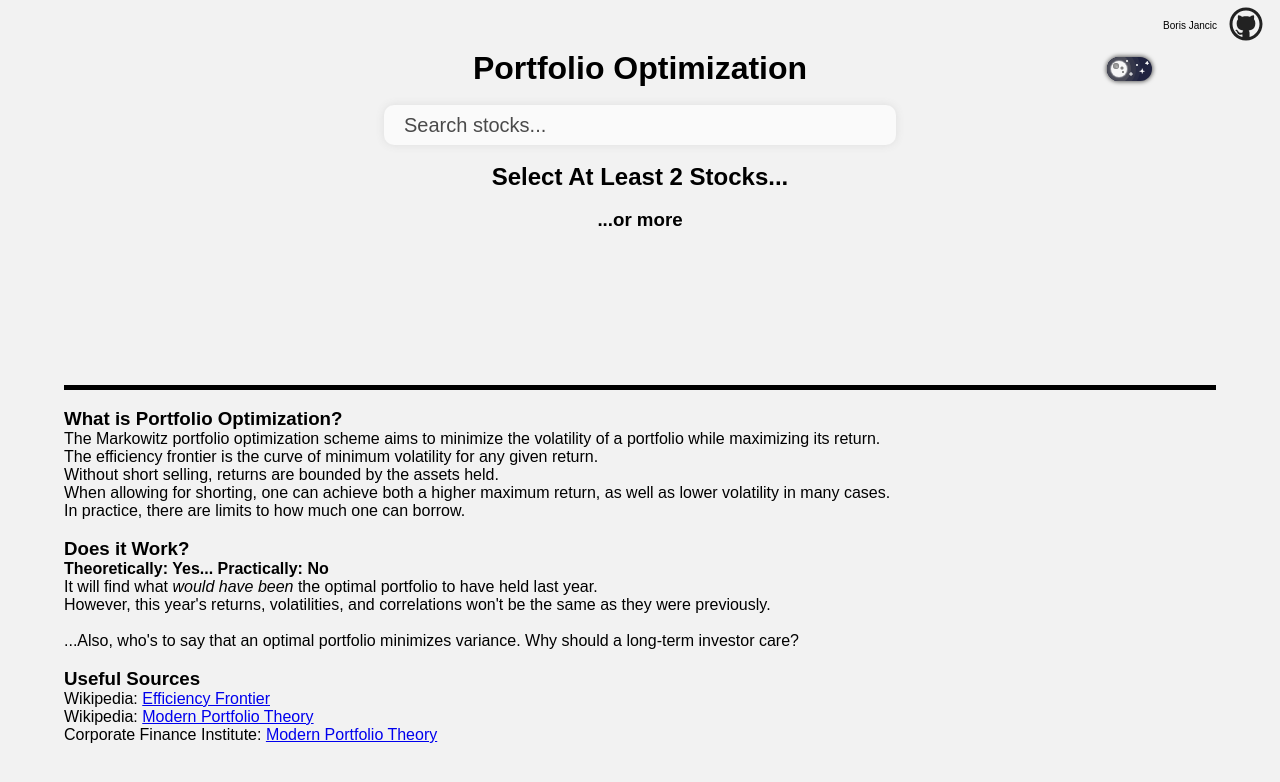
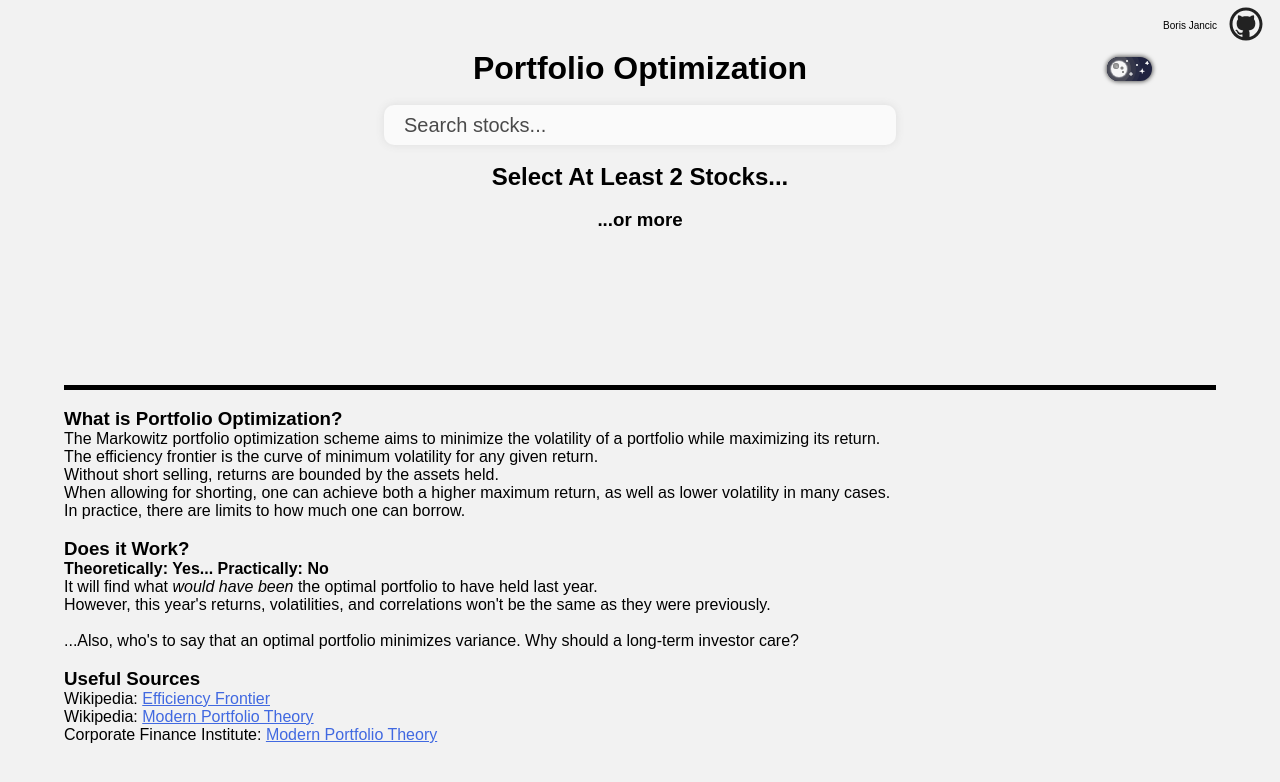
Before and after one commit to BorisJancic/Portfolio-Optimization, a React (Create React App) app: page / in a window 1280 px wide. Shown: the top 782 px of the page. Built offline with nearby package versions, Linux system fonts and the light colour scheme.

Commit message:
colors and links

```diff
--- a/src/App.css
+++ b/src/App.css
@@ -5,6 +5,15 @@ body {
 
 h1, h2, h3, h4, p, hr {
   color: var(--text-color);
+  transition: color 0.5s;
+}
+
+a:link {
+  color: var(--link-color);
+  transition: color 0.5s;
+}
+a:visited {
+  color: var(--link-color);
   transition: color 0.5s;
 }
 
@@ -72,6 +81,7 @@ h1, h2, h3, h4, p, hr {
   transition: color 0.5s;
   font-size: 10px;
   margin-right: 5px; /* Space between text and link */
+  cursor: pointer;
 }
 .github_link {
   font-size: 10px;
--- a/src/App.js
+++ b/src/App.js
@@ -474,7 +474,7 @@ function App() {
   return (
     <div className="App">
       <div className="name_container">
-        <p className="name_paragraph">Boris Jancic</p>
+        <p className="name_paragraph" onClick={() => { window.open('https://github.com/BorisJancic/Portfolio-Optimization', '_blank') }}>Boris Jancic</p>
         <a href="https://github.com/BorisJancic/Portfolio-Optimization" target="_blank" className="github_link">
           <svg
               className={darkMode ? 'dark-mode-icon': 'light-mode-icon'}
@@ -572,9 +572,9 @@ function App() {
         <p>...Also, who's to say that an optimal portfolio minimizes variance. Why should a long-term investor care?</p>
         <br/>
         <h3>Useful Sources</h3>
-        <p>Wikipedia: <a href='https://en.wikipedia.org/wiki/Efficient_frontier'>Efficiency Frontier</a></p>
-        <p>Wikipedia: <a href='https://en.wikipedia.org/wiki/Modern_portfolio_theory'>Modern Portfolio Theory</a></p>
-        <p>Corporate Finance Institute: <a href='https://corporatefinanceinstitute.com/resources/career-map/sell-side/capital-markets/modern-portfolio-theory-mpt/'>Modern Portfolio Theory</a></p>
+        <p>Wikipedia: <a href='https://en.wikipedia.org/wiki/Efficient_frontier' target="_blank">Efficiency Frontier</a></p>
+        <p>Wikipedia: <a href='https://en.wikipedia.org/wiki/Modern_portfolio_theory' target="_blank">Modern Portfolio Theory</a></p>
+        <p>Corporate Finance Institute: <a href='https://corporatefinanceinstitute.com/resources/career-map/sell-side/capital-markets/modern-portfolio-theory-mpt/' target="_blank">Modern Portfolio Theory</a></p>
       </div>
     </div>
   );
--- a/src/components/Search/SearchBar.css
+++ b/src/components/Search/SearchBar.css
@@ -2,7 +2,7 @@
     background-color: var(--search-bar-background-color);
     /* background-color: var(blue); */
 
-    transition: 'background-color' 0.5s;
+    transition: background-color 0.5s;
 
     width: 100%;
     border-radius: 10px;
--- a/src/index.css
+++ b/src/index.css
@@ -14,6 +14,8 @@
   --box-shadow-color: #ddd;
   --search-result-hover-color: #efefef;
   --search-result-text-color: black;
+
+  --link-color: #4169E1;
 }
 .dark-theme {
   --background-color: #1A1A1A;
@@ -24,6 +26,8 @@
   --box-shadow-color: #888;
   --search-result-hover-color: #6f6f6f;
   --search-result-text-color: rgb(222, 222, 222);
+
+  --link-color: #89CFF0;
 }
 
 /*
```
